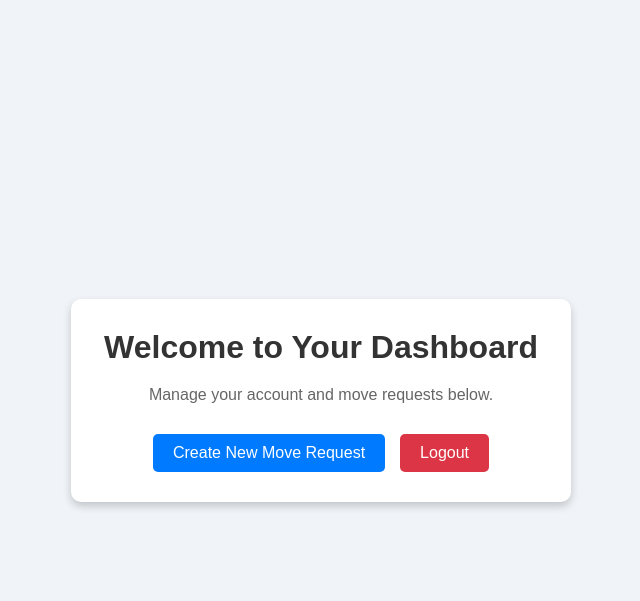
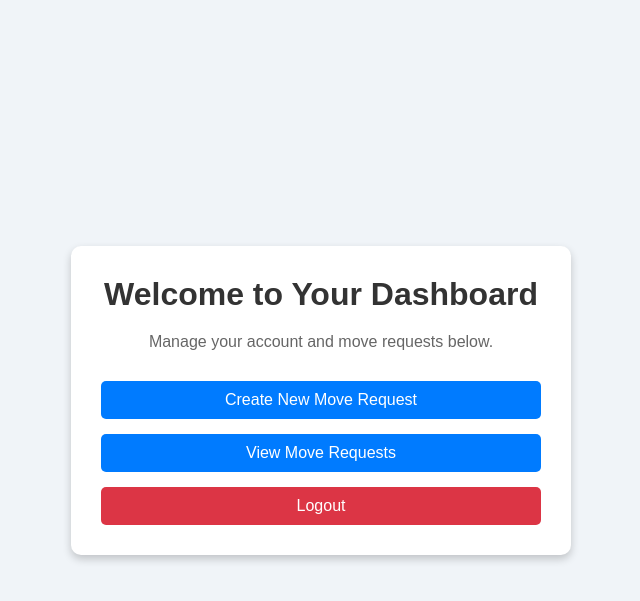
Before and after one commit to elapierre/WaterAmerica, a PHP site: page /project/dashboard.php in a window 1280 px wide. Shown: the top 601 px of the page, without its empty margins (319-959 px from the left). Run offline with PHP 8.4, Linux system fonts and the light colour scheme; the visitor is signed in with stand-in values (Sample User, id 1).

Commit message:
Update dashboard.php

```diff
--- a/dashboard.php
+++ b/dashboard.php
@@ -14,7 +14,6 @@ if (!isset($_SESSION['user_id'])) {
 
     <!-- Inline CSS for styling the dashboard page -->
     <style>
-
         * {
             box-sizing: border-box;
             margin: 0;
@@ -50,13 +49,15 @@ if (!isset($_SESSION['user_id'])) {
             margin-bottom: 30px;
         }
 
-        .dashboard-container .button-container {
+        .button-container {
             display: flex;
+            flex-direction: column;
             gap: 15px;
             justify-content: center;
         }
 
         .dashboard-button {
+            display: inline-block;
             padding: 10px 20px;
             background-color: #007bff;
             color: #fff;
@@ -90,12 +91,15 @@ if (!isset($_SESSION['user_id'])) {
 
     <!-- Description for the user -->
     <p>Manage your account and move requests below.</p>
+
     <div class="button-container">
-
-	<!-- Link button to create a new move request -->
+        <!-- Link button to create a new move request -->
         <a href="move_request.php" class="dashboard-button">Create New Move Request</a>
 
-	<!-- Link button to log out of the dashboard -->
+        <!-- Link button to view move requests -->
+        <a href="move_history.php" class="dashboard-button">View Move Requests</a>
+
+        <!-- Link button to log out of the dashboard -->
         <a href="logout.php" class="dashboard-button logout-button">Logout</a>
     </div>
 
```
